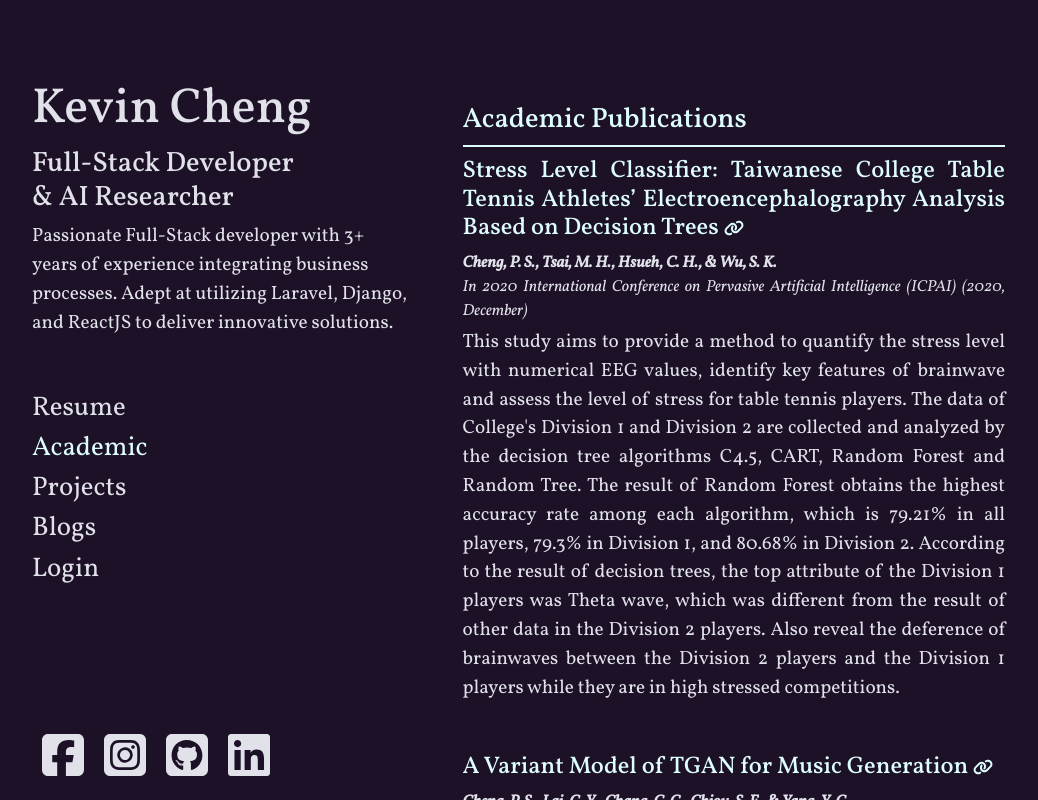
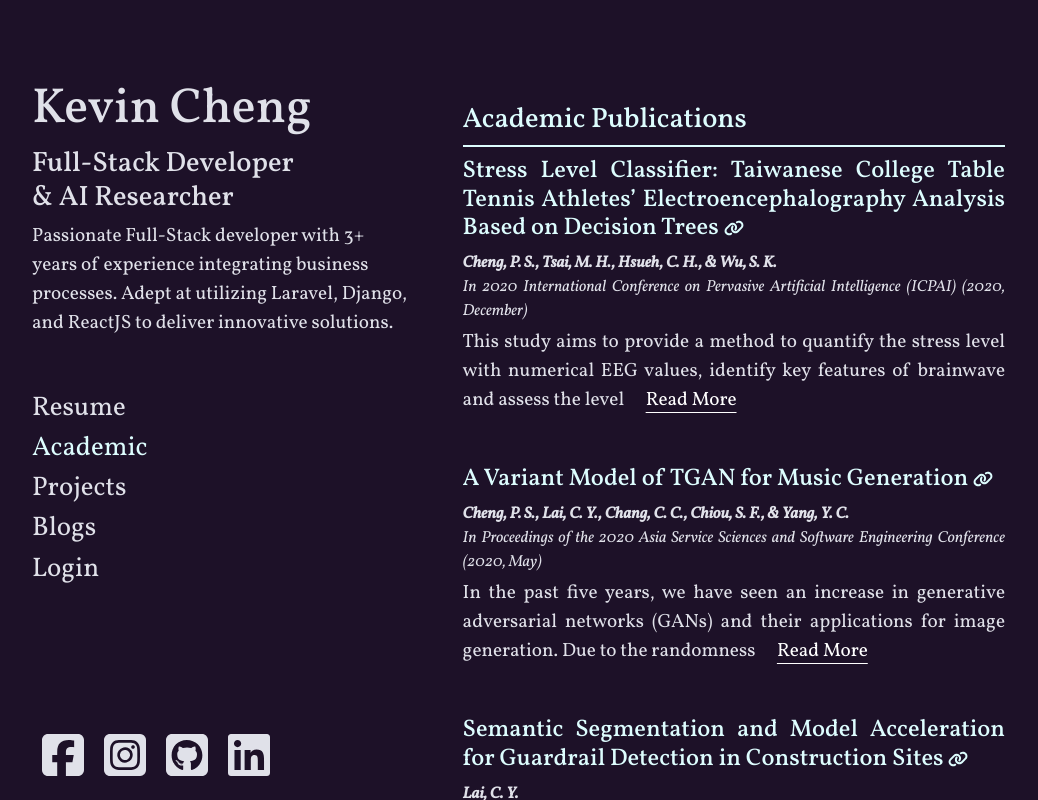
Before and after one commit to Ping-Sung/personal_site, a React (Vite) app in the folder personal_site/: page /Academic in a window 1280 px wide. Shown: the whole page, without its empty margins (111-1149 px from the left). Built offline with nearby package versions, Linux system fonts and the light colour scheme.

Commit message:
expand feature

```diff
--- a/personal_site/src/components/Academic.jsx
+++ b/personal_site/src/components/Academic.jsx
@@ -6,6 +6,7 @@ import { FontAwesomeIcon } from '@fortawesome/react-fontawesome';
 import { faLink } from '@fortawesome/free-solid-svg-icons';
 // import ImageGallery from 'react-image-gallery';
 import { ShangdaImages } from '../ShangdaImages';
+import Expand from './Expand';
 
 export default function Academic() {
 
@@ -90,7 +91,11 @@ export default function Academic() {
 
                                     <p className="publication-authors">{publication.authors}</p>
                                     <p className="publication-publisher">{publication.publisher}</p>
-                                    <p className="publication-abstrat">{publication.abstact}</p>
+                                    <p className="publication-abstrat">
+                                        <Expand>
+                                            {publication.abstact}
+                                        </Expand>
+                                    </p>
                                     {/* <div className="publication-links">
 
                                         <button className="publication-links-btn" >arixv</button>
--- /dev/null
+++ b/personal_site/src/components/Expand.jsx
@@ -0,0 +1,41 @@
+import React, { useState } from 'react';
+import '../css/Expand.css'
+
+
+const Expand = ({ children, size = 25 }) => {
+
+    const [expanded, setExpanded] = useState(false);
+    function handleClick() {
+        setExpanded(!expanded);
+    };
+    const text_arr = children.split(" ");
+    let text = expanded ? children : text_arr.slice(0, size).join(" ");
+
+
+    return (
+        <>
+            {text}
+            {expanded ?
+                <span onClick={handleClick} className='expand-btn'>
+                    &nbsp; &nbsp;
+                    <span className='underline'>
+                        Read Less
+                    </span>
+
+                </span>
+                :
+                <span onClick={handleClick} className='expand-btn'>
+                    &nbsp; &nbsp;
+
+                    <span className='underline'>
+                        Read More
+                    </span>
+                </span>
+            }
+
+
+        </>
+    )
+};
+
+export default Expand;
--- /dev/null
+++ b/personal_site/src/css/expand.css
@@ -0,0 +1,13 @@
+.expand-btn {
+    color: white;
+    border: none;
+    padding: 5px 10px;
+    cursor: pointer;
+
+}
+
+.underline {
+    text-decoration: underline;
+    text-decoration-color: white;
+    text-underline-position: under;
+}
```
